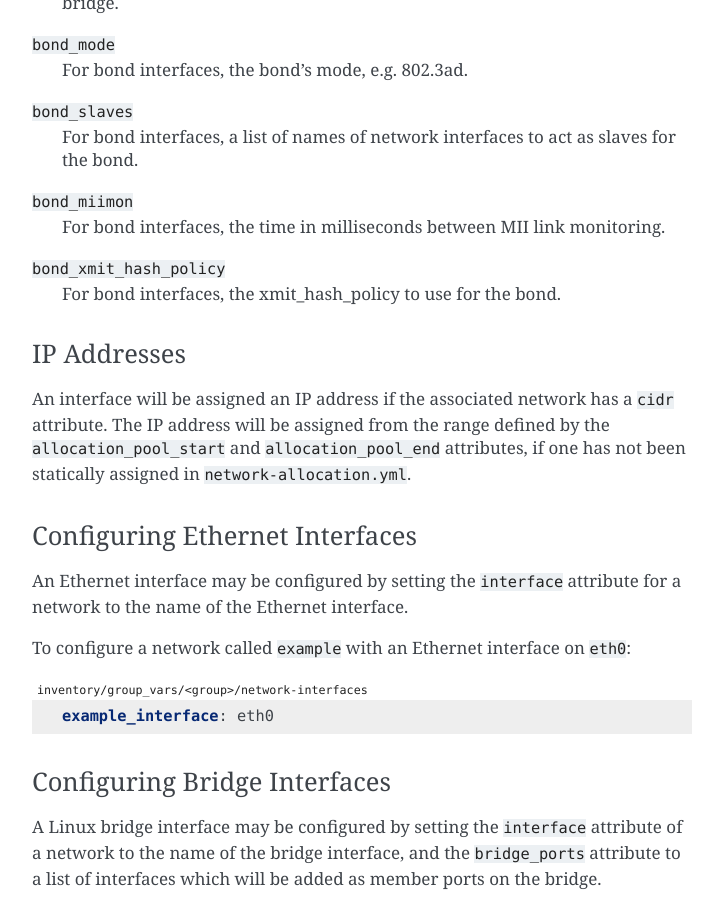
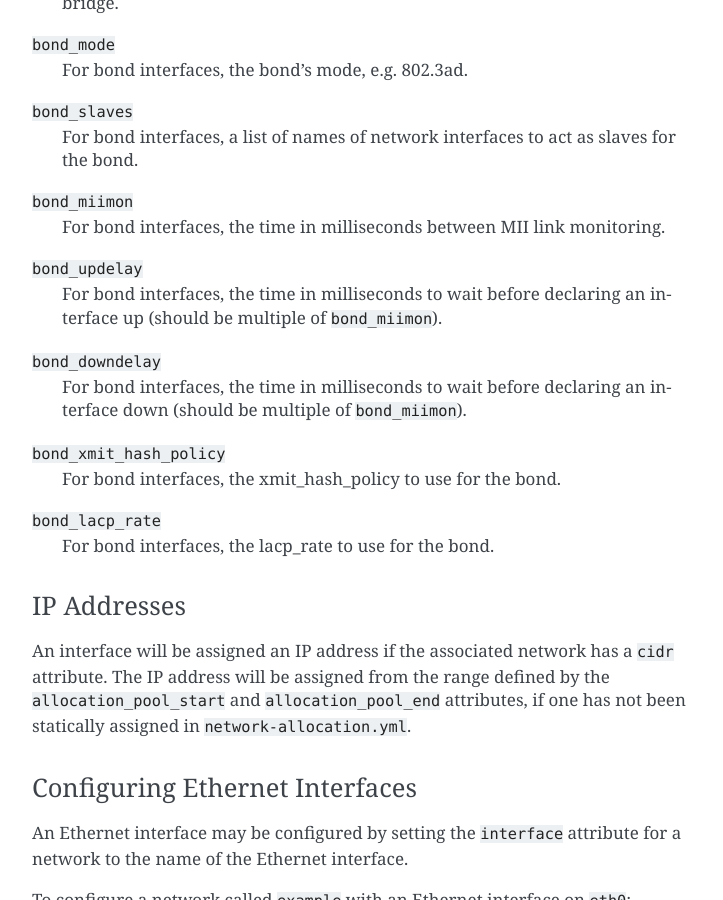
Before and after one commit to openstack/kayobe, a Sphinx documentation site: the page built from doc/source/configuration/network.rst, in a window 1280 px wide and 900 px high, scrolled down 5172 px. Shown: the whole window, without its empty margins (388-1111 px from the left). Built offline with Sphinx 7.4.7, drawn with Linux system fonts in a browser that asks for light colours.

Commit message:
network.rst: Document delay and lacp_rate options.

```diff
--- a/doc/source/configuration/network.rst
+++ b/doc/source/configuration/network.rst
@@ -246,8 +246,16 @@ The following attributes are supported:
     for the bond.
 ``bond_miimon``
     For bond interfaces, the time in milliseconds between MII link monitoring.
+``bond_updelay``
+    For bond interfaces, the time in milliseconds to wait before declaring an
+    interface up (should be multiple of ``bond_miimon``).
+``bond_downdelay``
+    For bond interfaces, the time in milliseconds to wait before declaring an
+    interface down (should be multiple of ``bond_miimon``).
 ``bond_xmit_hash_policy``
     For bond interfaces, the xmit_hash_policy to use for the bond.
+``bond_lacp_rate``
+    For bond interfaces, the lacp_rate to use for the bond.
 
 IP Addresses
 ------------
```
